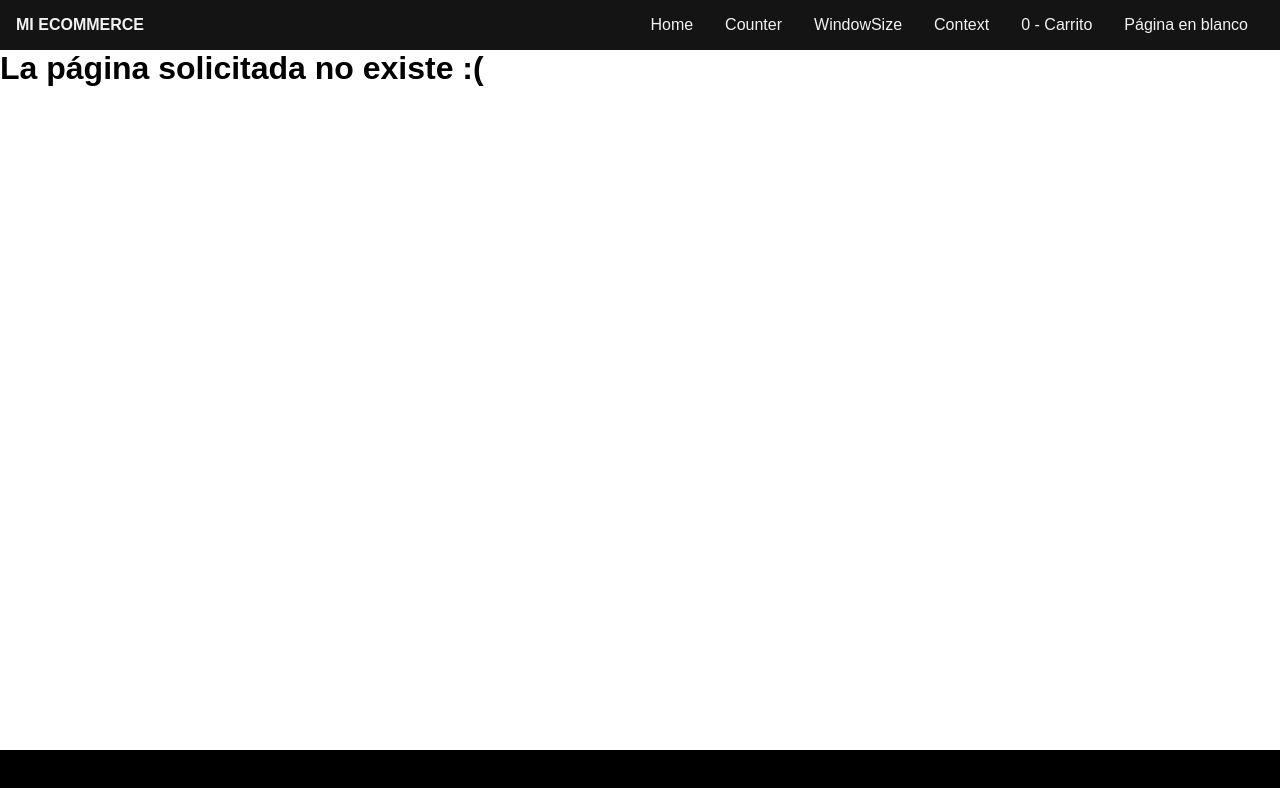
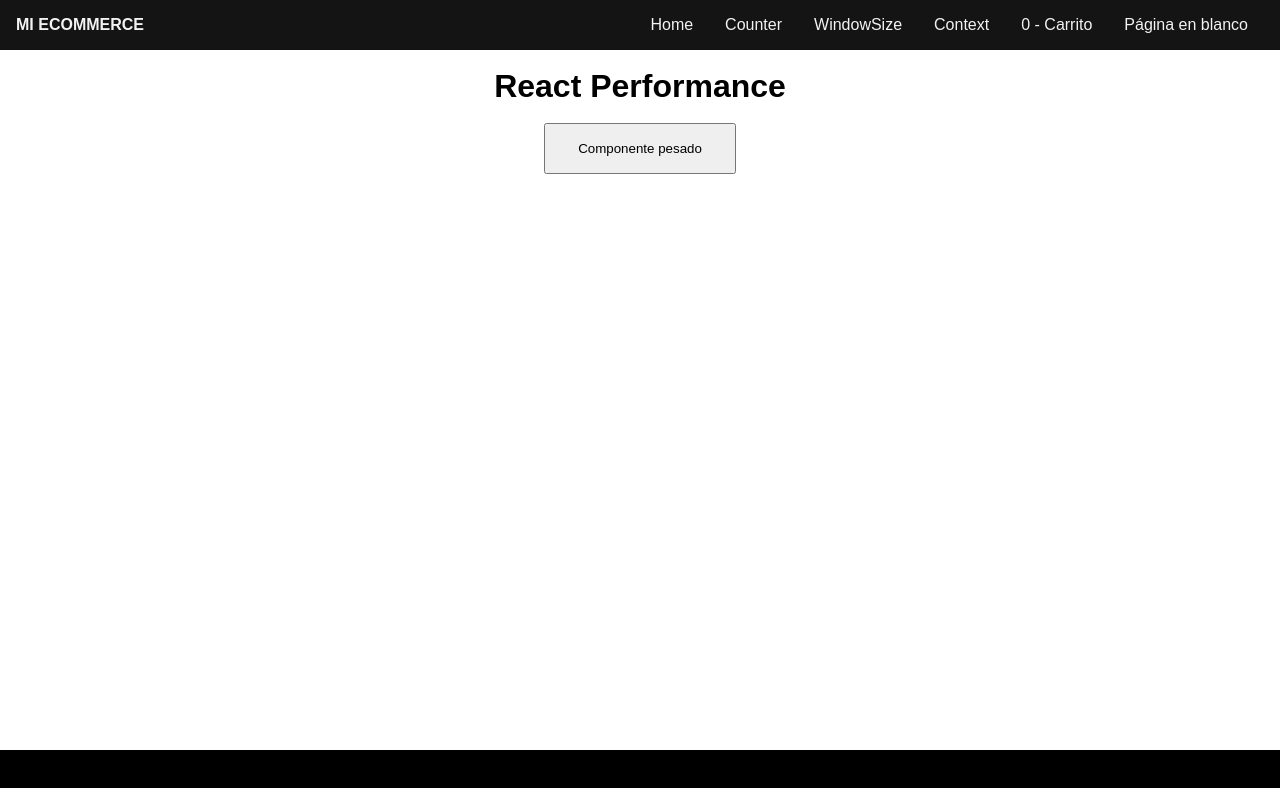
Before and after one commit to FabriBorgobello/coderhouse-16940, a React (Create React App) app: page /performance in a window 1280 px wide. Shown: the top 788 px of the page. Built offline with nearby package versions, Linux system fonts and the light colour scheme; no server answers.

Commit message:
Performance

```diff
--- a/src/App.jsx
+++ b/src/App.jsx
@@ -13,7 +13,7 @@ import Cart from "./pages/Cart";
 import BlankPage from "./pages/BlankPage";
 import { CartProvider } from "./context/CartContext";
 import FruitsPage from "./pages/Frutas";
-import { ErrorBoundary } from "react-error-boundary";
+import PerformancePage from "./pages/Performance";
 
 const App = () => {
   return (
@@ -29,6 +29,7 @@ const App = () => {
           <Route exact path="/cart" component={Cart} />
           <Route exact path="/blank" component={BlankPage} />
           <Route exact path="/fruits" component={FruitsPage} />
+          <Route exact path="/performance" component={PerformancePage} />
           <Route path="*" component={NotFound} />
         </Switch>
         <Footer />
--- /dev/null
+++ b/src/components/ComponentePesado/ComponentePesado.jsx
@@ -0,0 +1,9 @@
+const ComponentePesado = () => {
+  return (
+    <div style={{ width: "500px", height: "500px", backgroundColor: "red", display: "grid", placeContent: "center" }}>
+      Este es un componente pesado
+    </div>
+  );
+};
+
+export default ComponentePesado;
--- a/src/pages/Home.jsx
+++ b/src/pages/Home.jsx
@@ -9,9 +9,9 @@ const Home = () => {
   return (
     <div style={{ minHeight: "calc(100vh - 100px)" }}>
       <Header name="Laura" />
-      {/* <div>
+      <div>
         <p>Categoria elegida: {selectedCategory || "No has elegido ninguna categoría."}</p>
-      </div> */}
+      </div>
       <Categories setSelectedCategory={setSelectedCategory} />
       <CardContainers selectedCategory={selectedCategory} />
     </div>
--- /dev/null
+++ b/src/pages/Performance.jsx
@@ -0,0 +1,27 @@
+import * as React from "react";
+// import ComponentePesado from "../components/ComponentePesado/ComponentePesado";
+const loadComponent = () => import("../components/ComponentePesado/ComponentePesado");
+const ComponentePesado = React.lazy(loadComponent);
+
+const PerformancePage = () => {
+  const [showComponent, setShowComponent] = React.useState(false);
+
+  return (
+    <div style={{ minHeight: "calc(100vh - 100px)", display: "flex", flexDirection: "column", alignItems: "center" }}>
+      <br />
+      <h1 style={{ textAlign: "center" }}>React Performance</h1>
+      <br />
+      <button
+        onMouseEnter={loadComponent}
+        onFocus={loadComponent}
+        onClick={() => setShowComponent((prevState) => !prevState)}
+        style={{ padding: "1rem 2rem" }}>
+        Componente pesado
+      </button>
+      <br />
+      <React.Suspense fallback={<p>Loading...</p>}>{showComponent ? <ComponentePesado /> : null}</React.Suspense>
+    </div>
+  );
+};
+
+export default PerformancePage;
```
Also changed, not shown: src/components/Challenge/Challenge.jsx (added, +42 -0 lines).
